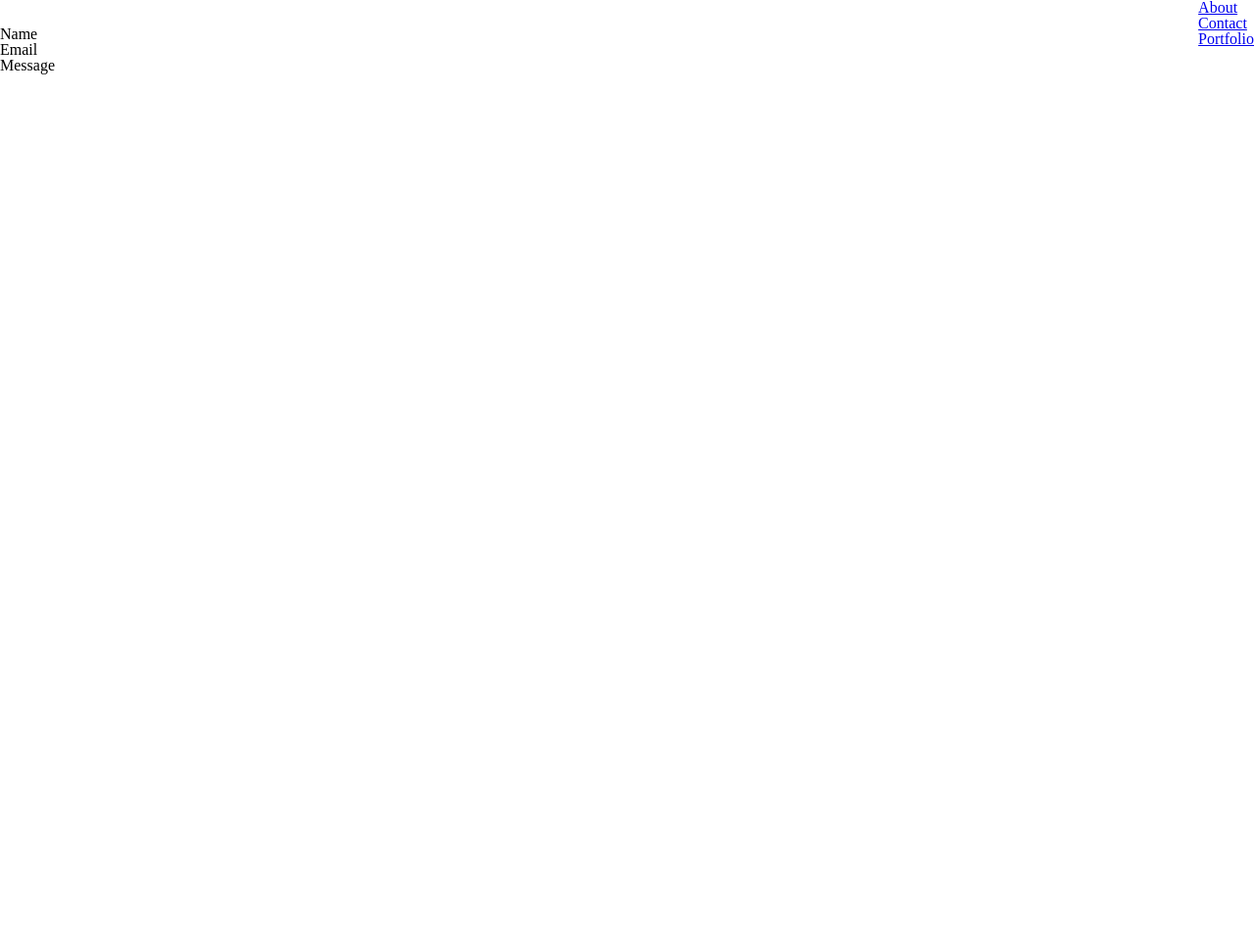
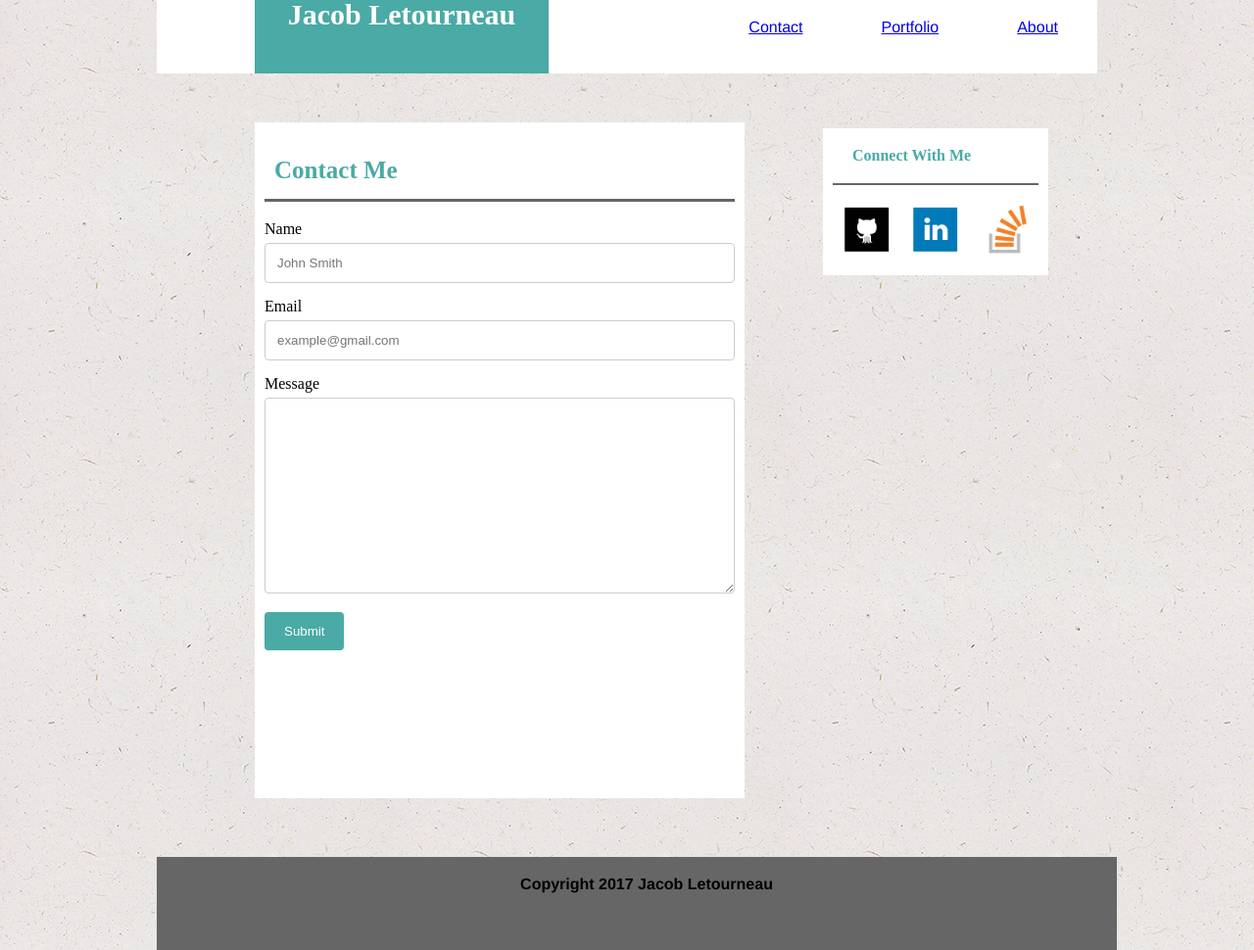
Before and after one commit to JakeL501/basic_portfolio, a plain HTML site: page contact.html in a window 1280 px wide. Shown: the whole page at 98% size. Before the commit the page ends 800 px from the top, so only its background shows below. Drawn offline with Linux system fonts and the light colour scheme.

Commit message:
initial site files

```diff
--- a/assets/css/style.css
+++ b/assets/css/style.css
@@ -1,61 +1,181 @@
 h1 {
     color: white;
-    font-family: Times;
-    font-size: 27px;
-    font: bold;
+    font-family: 'Arvo', serif;
+    font-size: 30px;
+    font-weight: bolder;
+    line-height: 30px;
+    align-self: auto;
 }
-.about {
-    float: right;
+
+.me {
+    float: left;
+    font-family: 'Arvo', serif;
+    font-size: 25px;
+    color: #4aaaa5;
+    font-weight: bolder;
+    padding-top: 10px;
+    padding-right: 10px;
+    padding-bottom: 10px;
+    padding-left: 10px;
 }
 
 .jr {
     float: left;
-    padding-top: 5px;
-    padding-right: 5px;
-    padding-bottom: 5px;
-    padding-left: 5px;
+    padding-top: 10px;
+    padding-right: 10px;
+    padding-bottom: 10px;
+    padding-left: 10px;
 }
 
 .divconnect {
-    height: 200px;
-    width: 200px;
-    padding-top: 20px;
-    padding-right: 20px;
-    padding-bottom: 20px;
-    padding-left: 20px;
+    height: 150px;
+    width: 230px;
+    padding-top: 0px;
+    padding-right: 0px;
+    padding-bottom: 0px;
+    padding-left: 0px;
     float: right;
     background-color: white;
-    margin-top: 40px;
-    margin-right: 100px;
-    margin-bottom: 50px;
-    margin-left: 100px;
+    margin-top: 56px;
+    margin-right: 50px;
+    margin-bottom: 0px;
+    margin-left: 0px;
 }
 
 .divabout {
-    height: 500px;
-    width: 400px;
+    height: 650px;
+    width: 480px;
     padding-top: 20px;
-    padding-right: 20px;
+    padding-right: 10px;
     padding-bottom: 20px;
-    padding-left: 20px;
+    padding-left: 10px;
     float: left;
     background-color: white;
-    margin-top: 40px;
-    margin-right: 100px;
-    margin-bottom: 50px;
+    margin-top: 50px;
+    margin-right: 50px;
+    margin-bottom: 0px;
     margin-left: 100px;
 }
 
 .divname {
     height: 75px;
-    width: 200px;
-    padding-top: 1%;
-    padding-right: 1%;
-    padding-left: 1%;
-    padding-bottom: 1%;
+    width: 300px;
+    padding-top: 0px;
+    padding-right: 0px;
+    padding-left: 0px;
+    padding-bottom: 0px;
     background-color: #4aaaa5;
     margin-top: 0px;
-    margin-right: 100px;
+    margin-right: 200px;
     margin-bottom: 0px;
     margin-left: 100px;
+    text-align: center;
 }
+
+.divbox {
+    background-color: #ffffff;
+    width: 960px;
+    height: 75px;
+    padding-top: 0px;
+}
+
+.p {
+    font-family: 'Droid Sans', sans-serif;
+    font-size: 16px;
+    line-height: 25px;
+}
+
+li {
+    display: inline;
+    float: left;
+    font-family: helvetica;
+}
+
+.nav {
+    padding-top: 20px;
+    padding-right: 40px;
+    padding-left: 40px;
+    padding-bottom: 0px;
+    float: right;
+}
+
+.copyright {
+    font-family: helvetica;
+    text-align: center;
+    color: black;
+    font-weight: bold;
+}
+
+.connect {
+    color: #4aaaa5;
+    font-family: 'Arvo', serif;
+    font-size: 16;
+    text-align: left;
+    padding-left: 20px;
+    padding-right: 20px;
+    padding-top: 20px;
+    padding-bottom: 20px;
+    font-weight: bold;
+}
+
+footer {
+    display: block;
+    background-color: #666666;
+    width: 960px;
+    height: 75px;
+    padding-bottom: 0px;
+    padding-left: 20px;
+    padding-right: 0px;
+    padding-top: 20px;
+    margin-top: 800px;
+}
+
+.imglink {
+    padding-bottom: 20px;
+    padding-left: 20px;
+    padding-right: 0px;
+    padding-top: 20px;
+}
+
+.total {
+    width: 960px;
+    margin: auto;
+}
+h2 {
+    width: 460px;
+    line-height: 1.5em;
+    border-bottom: solid 3px #666666;
+    padding-bottom: 20px;
+    margin-bottom: 20px;
+}
+h3 {
+    width: 170px;
+    border-bottom: solid 2px #666666;
+    margin-left: 10px;
+}
+input[type=text], select, textarea {
+    width: 100%;
+    padding: 12px;
+    border: 1px solid #ccc;
+    border-radius: 4px;
+    box-sizing: border-box;
+    margin-top: 6px;
+    margin-bottom: 16px;
+    resize: vertical
+}
+input[type=submit] {
+    background-color:#4aaaa5;
+    color: white;
+    padding: 12px 20px;
+    border: none;
+    border-radius: 4px;
+    cursor: pointer;
+}
+input[type=submit]:hover {
+    background-color: #45a049;
+}
+.container {
+    border-radius: 5px;
+    background-color: #f2f2f2;
+    padding: 20px;
+}
--- a/contact.html
+++ b/contact.html
@@ -8,23 +8,64 @@
     <link rel="stylesheet" type="text/css" href="assets/css/reset.css">
     <link rel="stylesheet" type="text/css" href="assets/css/style.css">
     <title>Contact</title>
-    <ul class="about">
-        <li><a href="index.html">About</a></li>
-        <li><a href="contact.html">Contact</a></li>
-        <li><a href="portfolio.html">Portfolio</a></li>
-    </ul>
+
 </head>
 
-<body>
-    <h1>Contact</h1>
-    <div>
-        <h2>Name</h2>
-    </div>
-    <div>
-        <h2>Email</h2>
-    </div>
-    <div>
-        <h2>Message</h2>
+<body background="assets/images/ep_naturalwhite.png">
+    <div class="total">
+        <ul>
+            <div>
+                <li class="nav"><a href="index.html">About</a></li>
+
+                <li class="nav"><a href="portfolio.html">Portfolio</a></li>
+
+                <li class="nav"><a href="contact.html">Contact</a></li>
+            </div>
+        </ul>
+        <div class="divbox">
+
+            <h1 class="divname">Jacob Letourneau</h1>
+
+        </div>
+
+        <div class="divabout">
+            <h2 class="me">Contact Me</h2>
+            <form action="/action_page.php">
+
+                <label for="fname">Name</label>
+                <input type="text" id="fname" name="firstname" placeholder="John Smith">
+
+                <label for="lname">Email</label>
+                <input type="text" id="lname" name="lastname" placeholder="example@gmail.com">
+
+                <label for="subject">Message</label>
+                <textarea id="subject" name="subject" placeholder="" style="height:200px"></textarea>
+
+                <input type="submit" value="Submit">
+
+            </form>
+
+        </div>
+
+        <div class="divconnect">
+            <h3 class="connect">Connect With Me</h3>
+
+            <div>
+                <li class="imglink"><a href="https://github.com/JakeL501"><img src="assets/images/github.png" height="50px" width="50px"></a></li>
+
+                <li class="imglink"><a href="https://www.linkedin.com/in/jacob-letourneau-9913b1147/"><img src="assets/images/linkden.png" height="50px" width="50px"></a></li>
+
+                <li class="imglink"><a href="https://stackoverflow.com/users/8518151/jake-letourneau"><img src="assets/images/stackoverflow.png" height="50px" width="50px"></a></li>
+
+            </div>
+        </div>
+        <div>
+            <footer>
+                <p class="copyright">
+                    Copyright 2017 Jacob Letourneau
+                </p>
+            </footer>
+        </div>
     </div>
 </body>
 
```
Also changed, not shown: index.html (+43 -34 lines), portfolio.html (+40 -7 lines).
